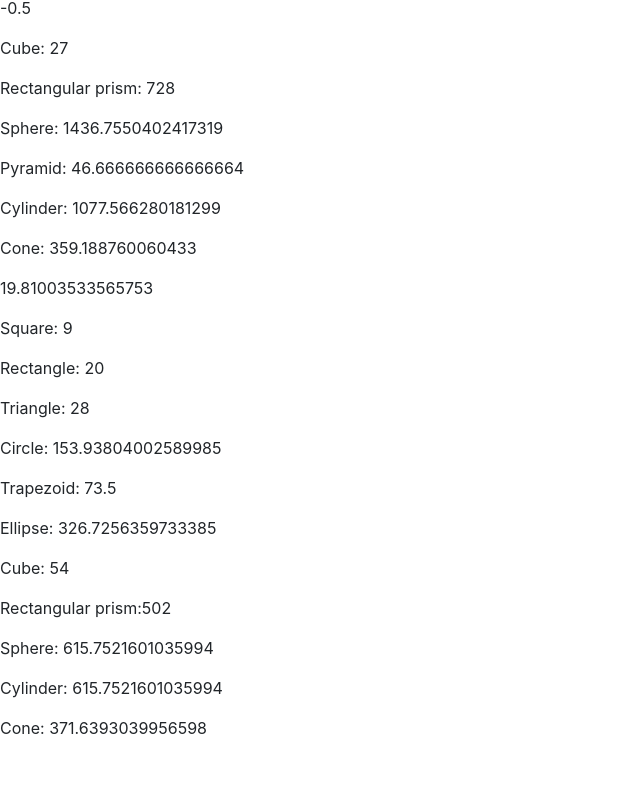
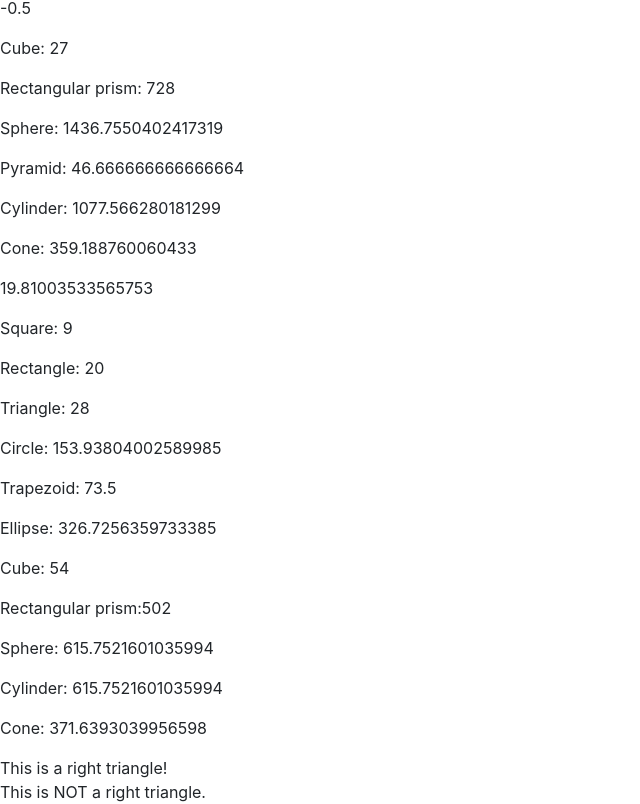
Before and after one commit to vxmao87/Math-Experiment, a React (Create React App) app: page / in a window 1280 px wide. Shown: the part 324-1128 px from the top of the page, without its empty margins (0-640 px from the left). Before the commit the page ends 1080 px from the top, so only its background shows below. Built offline with nearby package versions, Linux system fonts and the light colour scheme.

Commit message:
Pythagorean Theorem boolean code implemented

```diff
--- /dev/null
+++ b/src/components/Triangles/index.js
@@ -0,0 +1,15 @@
+import React from "react";
+import formulas from "../../utils/booleanFormulas";
+
+function Triangles(props) {
+    return (
+        <div>
+            {formulas.isRightTriangle(props.a, props.b, props.c)
+                ? "This is a right triangle!"
+                : "This is NOT a right triangle."
+            }
+        </div>
+    );
+}
+
+export default Triangles;
--- a/src/pages/Main.js
+++ b/src/pages/Main.js
@@ -3,6 +3,7 @@ import AreaFormula from "../components/AreaFormula";
 import HeronFormula from "../components/HeronFormula";
 import QuadFormula from "../components/QuadFormula";
 import VolumeFormula from "../components/VolumeFormula";
+import Triangles from "../components/Triangles";
 
 function Main() {
     return (
@@ -47,6 +48,16 @@ function Main() {
                 b={8}
                 c={7}
             />
+            <Triangles
+                a={3}
+                b={4}
+                c={5}
+            />
+            <Triangles
+                a={3}
+                b={4}
+                c={8}
+            />
         </div>
     );
 }
--- /dev/null
+++ b/src/utils/booleanFormulas.js
@@ -0,0 +1,10 @@
+export default {
+
+    isRightTriangle: function (a, b, c) {
+        return Math.pow(a, 2) + Math.pow(b, 2) === Math.pow(c, 2);
+    },
+
+    isSquare: function (l, w) {
+        return l === w;
+    }
+}
```
Also changed, not shown: src/components/Triangles/style.css (added).
